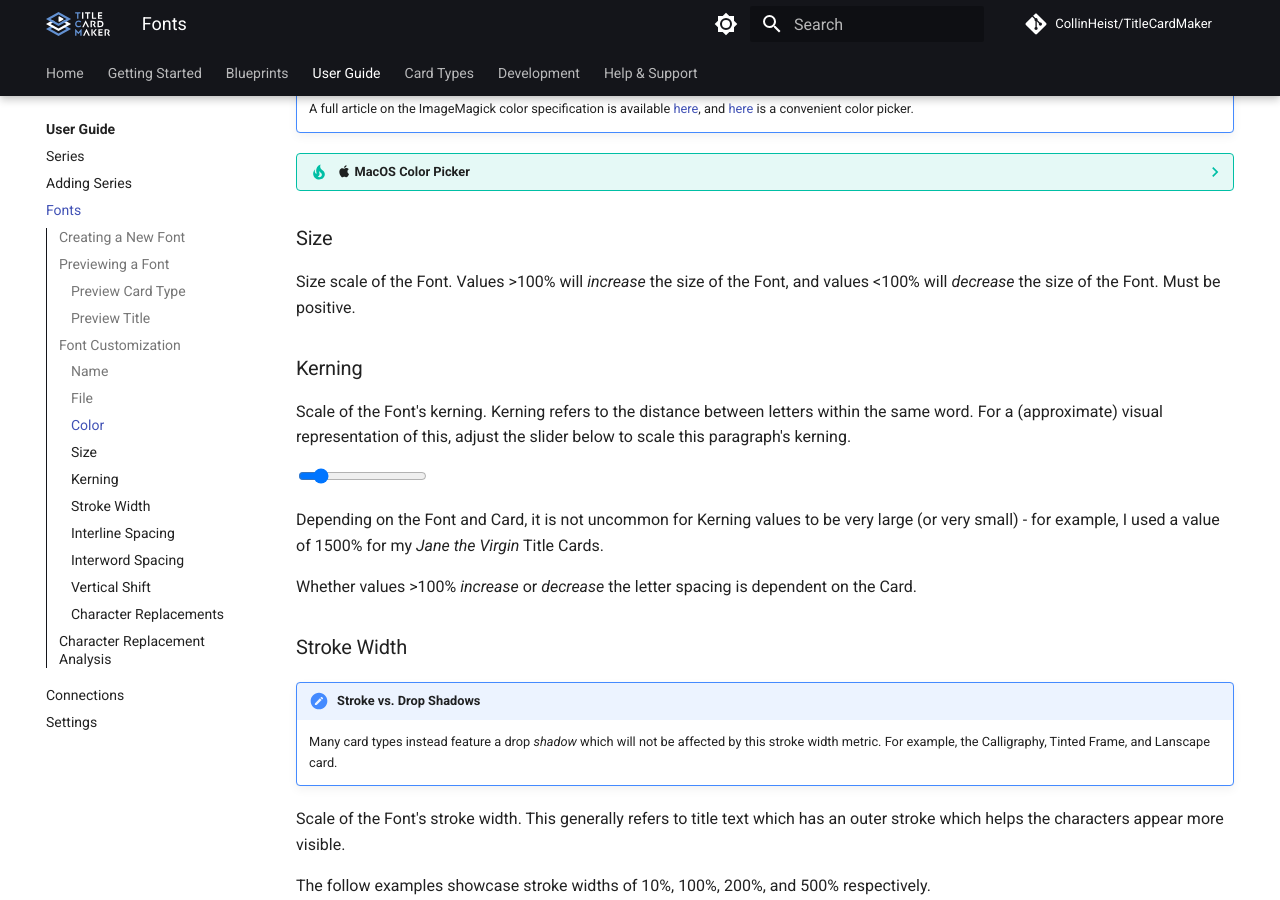
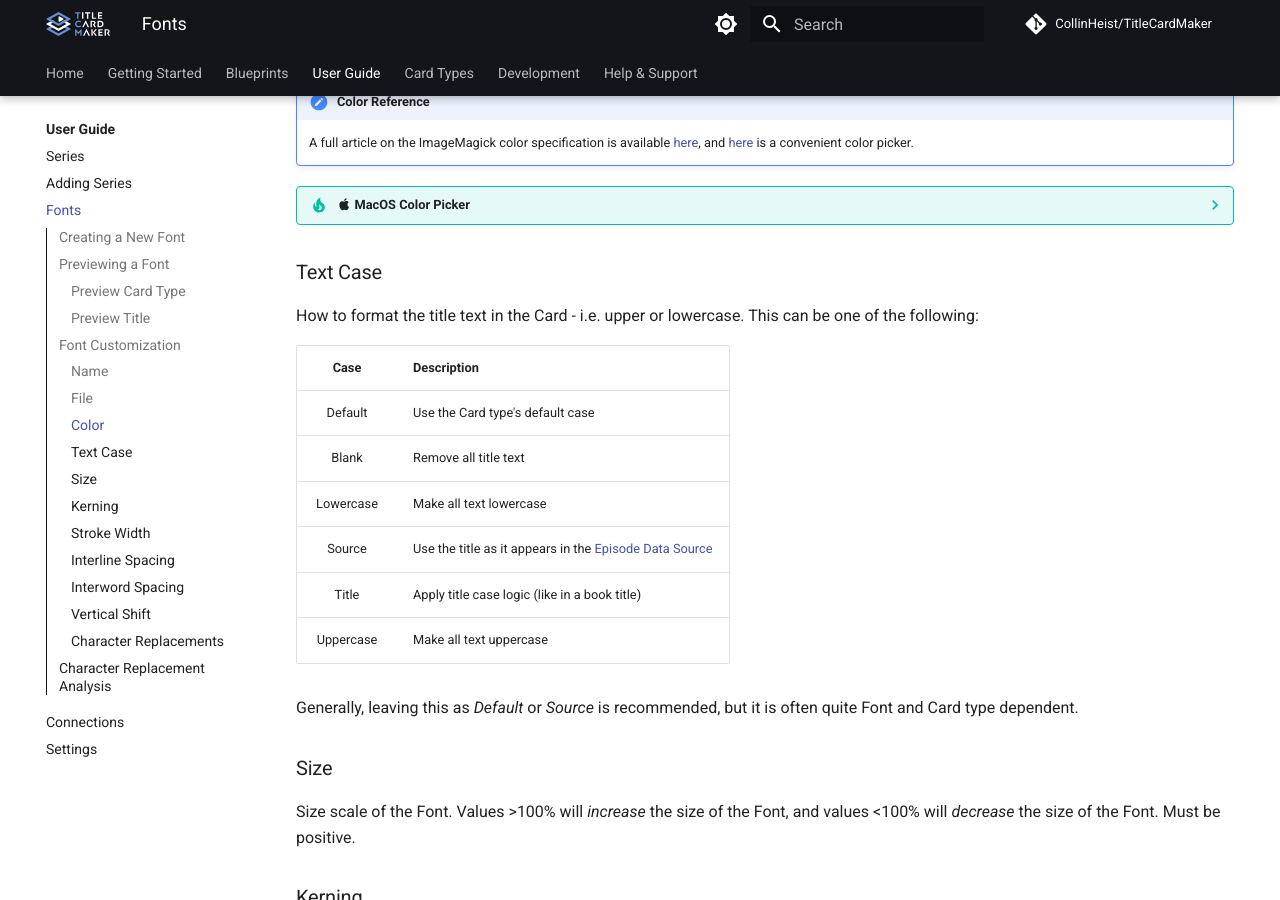
Before and after one commit to CollinHeist/TitleCardMaker, an MkDocs documentation site: the page built from docs/user_guide/fonts.md, in a window 1280 px wide and 900 px high, scrolled down 3108 px. Built offline with MkDocs 1.6.1 and Material for MkDocs 9.7.7, drawn with Linux system fonts in a browser that asks for light colours; comment, search, counter and statistics services are not loaded.

Commit message:
Add docs section on Font text cases

```diff
--- a/docs/user_guide/fonts.md
+++ b/docs/user_guide/fonts.md
@@ -72,6 +72,7 @@ All Fonts have the following options which can be adjusted:
 - [Name](#name)
 - [File](#file)
 - [Color](#color)
+- [Text Case](#text-case)
 - [Size](#size)
 - [Kerning](#kerning)
 - [Stroke Width](#stroke-width)
@@ -136,6 +137,23 @@ and color names.
     access this by opening `Digital Color Meter` from Spotlight. It will show
     you the RGB values of any pixel on screen, and these can be directly entered
     into an `rgb()` color code.
+
+### Text Case
+
+How to format the title text in the Card - i.e. upper or lowercase. This can be
+one of the following:
+
+| Case | Description |
+| :---: | :--- |
+| Default | Use the Card type's default case |
+| Blank | Remove all title text |
+| Lowercase | Make all text lowercase |
+| Source | Use the title as it appears in the [Episode Data Source](./settings.md#episode-data-source) |
+| Title | Apply title case logic (like in a book title) |
+| Uppercase | Make all text uppercase |
+
+Generally, leaving this as _Default_ or _Source_ is recommended, but it is often
+quite Font and Card type dependent.
 
 ### Size
 
```
Also changed, not shown: 1 other file.
